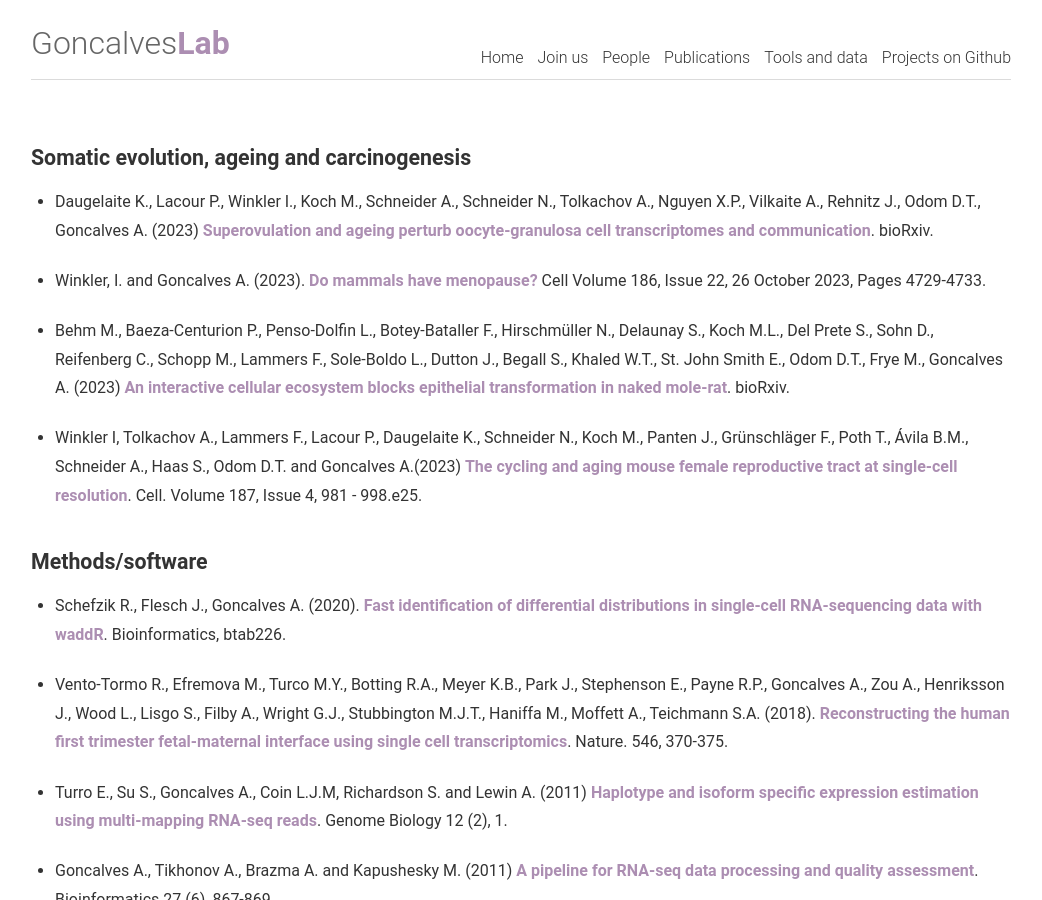
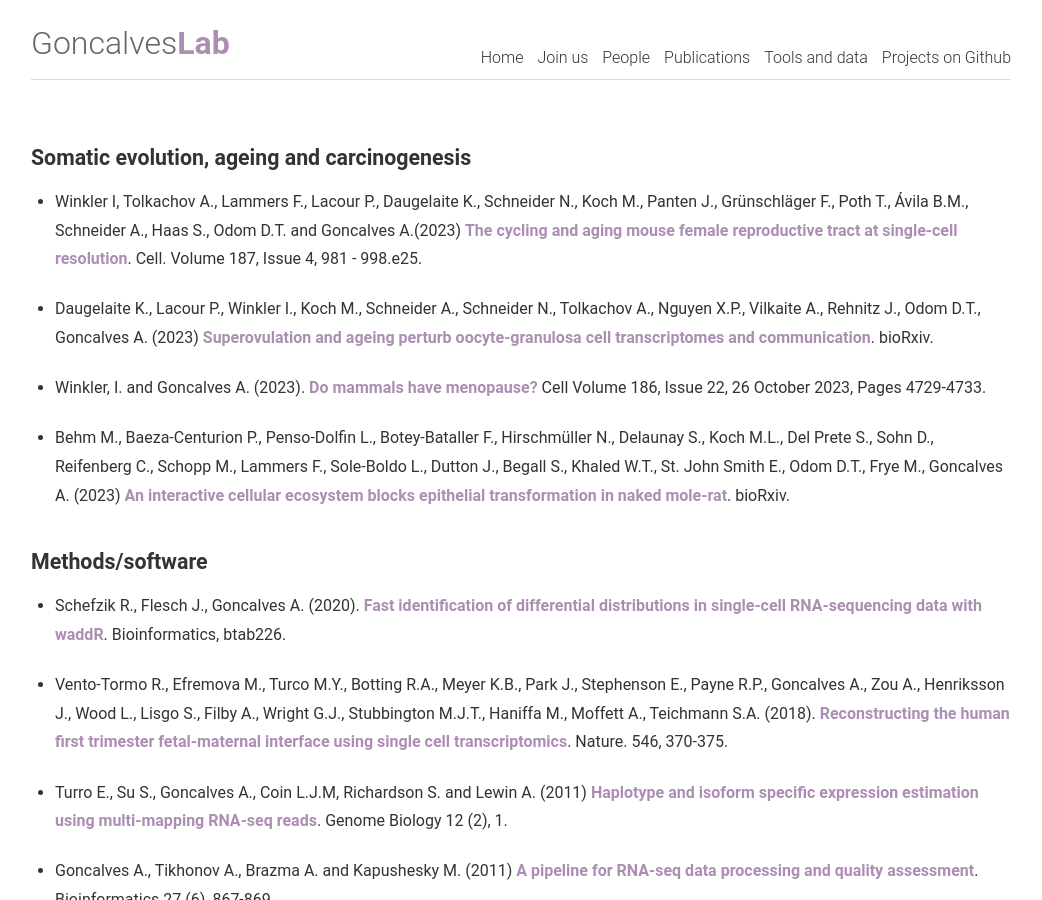
Before and after one commit to goncalves-lab/goncalves-lab.github.io, a Jekyll site: the page built from publications.md, in a window 1280 px wide and 900 px high. Shown: the whole window, without its empty margins (119-1161 px from the left). Built offline with Jekyll 4.4.1, drawn with Linux system fonts in a browser that asks for light colours; comment, search, counter and statistics services are not loaded.

Commit message:
update pub

```diff
--- a/publications.md
+++ b/publications.md
@@ -8,13 +8,14 @@ tags: []
 
 ### Somatic evolution, ageing and carcinogenesis
 
+
+* Winkler I, Tolkachov A., Lammers F., Lacour P., Daugelaite K., Schneider N., Koch M., Panten J., Grünschläger F., Poth T., Ávila B.M., Schneider A., Haas S., Odom D.T. and Goncalves A.(2023) [The cycling and aging mouse female reproductive tract at single-cell resolution](https://doi.org/10.1016/j.cell.2024.01.021). Cell. Volume 187, Issue 4, 981 - 998.e25.
+
 * Daugelaite K., Lacour P., Winkler I., Koch M., Schneider A., Schneider N., Tolkachov A., Nguyen X.P., Vilkaite A., Rehnitz J., Odom D.T., Goncalves A. (2023) [Superovulation and ageing perturb oocyte-granulosa cell transcriptomes and communication](https://www.biorxiv.org/content/10.1101/2023.10.30.563978v1). bioRxiv.
 
 * Winkler, I. and Goncalves A. (2023). [Do mammals have menopause?](https://authors.elsevier.com/a/1h%7EXhL7PXmd-o) Cell Volume 186, Issue 22, 26 October 2023, Pages 4729-4733.
 
 * Behm M., Baeza-Centurion P., Penso-Dolfin L., Botey-Bataller F., Hirschmüller N., Delaunay S., Koch M.L., Del Prete S., Sohn D., Reifenberg C., Schopp M., Lammers F., Sole-Boldo L., Dutton J., Begall S., Khaled W.T., St. John Smith E., Odom D.T., Frye M., Goncalves A. (2023) [An interactive cellular ecosystem blocks epithelial transformation in naked mole-rat](https://doi.org/10.1101/2023.10.10.561212). bioRxiv.
-
-* Winkler I, Tolkachov A., Lammers F., Lacour P., Daugelaite K., Schneider N., Koch M., Panten J., Grünschläger F., Poth T., Ávila B.M., Schneider A., Haas S., Odom D.T. and Goncalves A.(2023) [The cycling and aging mouse female reproductive tract at single-cell resolution](https://doi.org/10.1016/j.cell.2024.01.021). Cell. Volume 187, Issue 4, 981 - 998.e25.
 
 ### Methods/software
 
@@ -62,9 +63,3 @@ tags: []
 * Baser A, Skabkin M, Kleber S, Dang Y, Gülcüler Balta G, Kalamakis G, Göpferich M, Carvajal Ibañez D, Schefzik R, Santos Lopez A, Llorens Bobadilla E, Schultz C, Fischer B and Martin-Villalba A. (2019) Onset of differentiation is post-transcriptionally controlled in adult neural stem cells, Nature 566:100-104. doi: 10.1038/s41586-019-0888-x.
 
 * Zorea J, Prasad M, Cohen L, Li N, Schefzik R, Ghosh S, Rotblat B, Brors B, Elkabets M. (2018) IGF1R upregulation confers resistance to isoform-specific inhibitors of PI3K in PIK3CA-driven ovarian cancer. Cell Death Dis.
-
-<script type='text/javascript' src='https://d1bxh8uas1mnw7.cloudfront.net/assets/embed.js'></script>
-
-<div class='altmetric-embed' data-badge-type='donut' data-doi="10.1101/2023.10.30.563978v1"></div>
-<div class='altmetric-embed' data-badge-type='donut' data-doi="10.1101/2023.10.10.561212"></div>
-<div class='altmetric-embed' data-badge-type='donut' data-doi="10.1101/2022.10.26.513823"></div>
```
